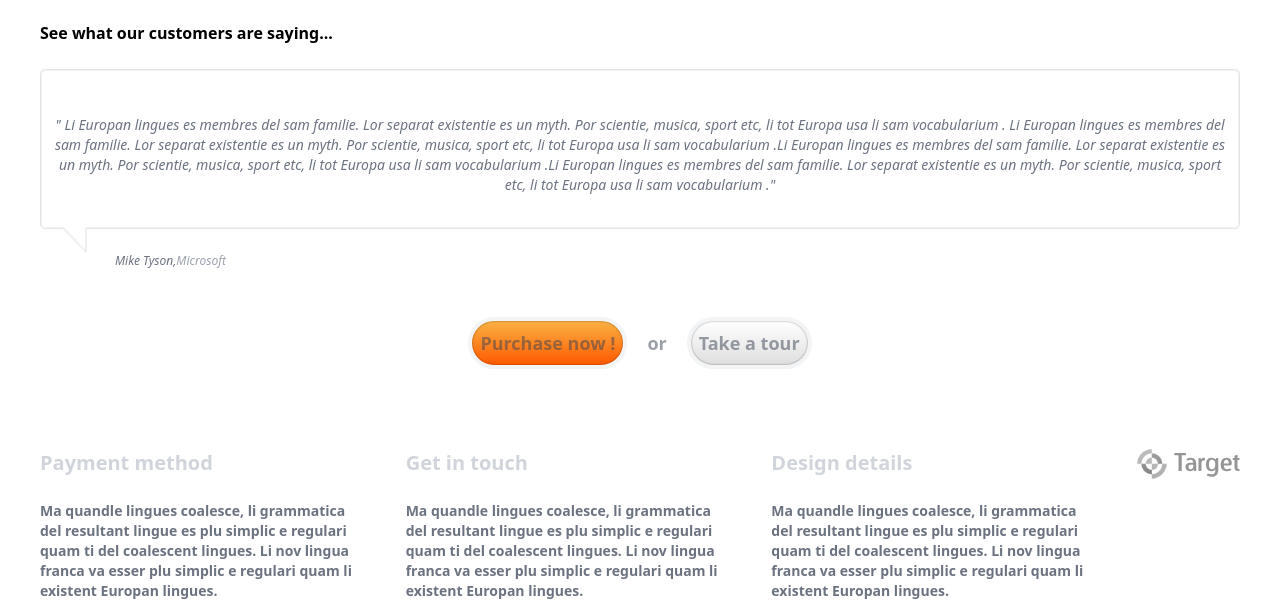
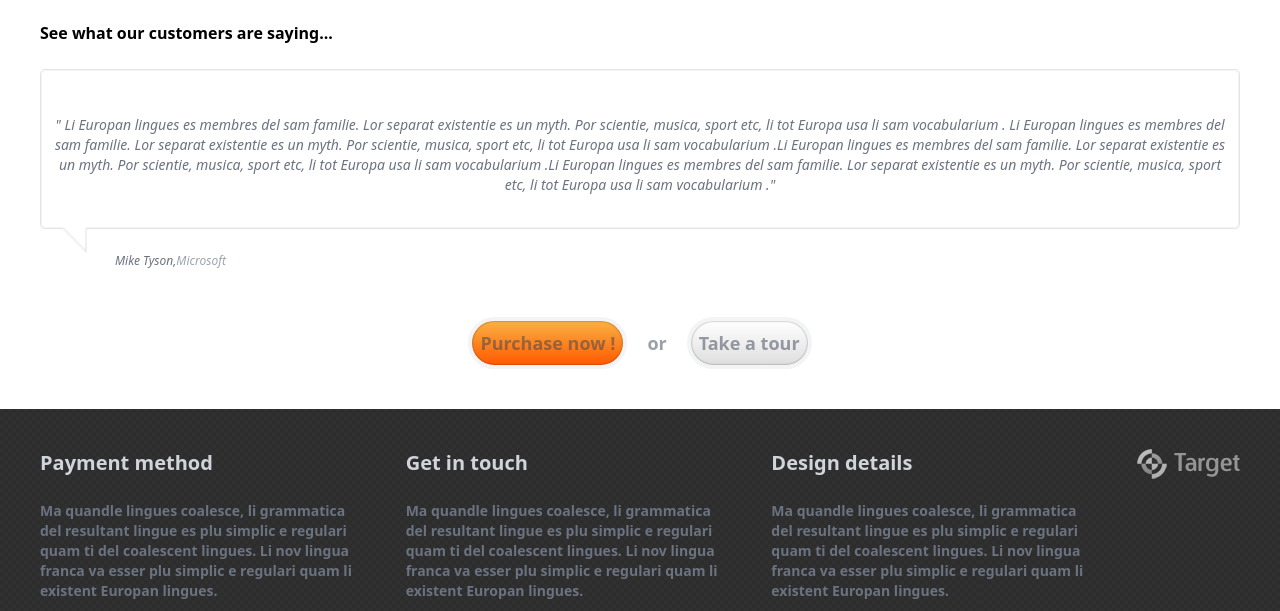
Before and after one commit to pctiien/web-development-lab, a website built with Vite: page index.html in a window 1280 px wide. Shown: the part 1480-2091 px from the top of the page. Built offline with nearby package versions, Linux system fonts and the light colour scheme; files whose address does not match are found by name.

Commit message:
another commit

```diff
--- a/style.css
+++ b/style.css
@@ -25,7 +25,7 @@
     left: 6.25%;
 }
 .prefooter-bg{
-    background: url('./Shape 19.png');
+    background: url('/Shape 19.png');
 }
 .footer-bg{
     background-color: rgb(24, 24, 24);
```
